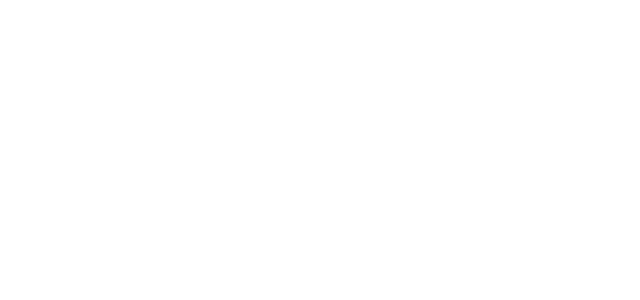
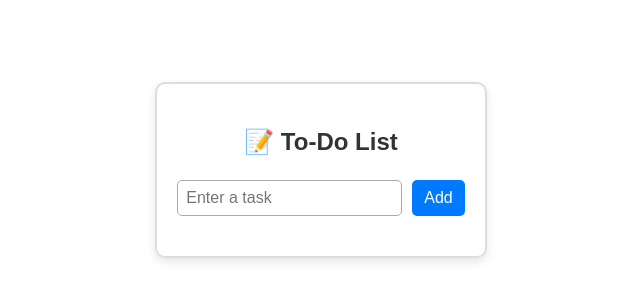
Before and after one commit to ashish23072002/learn_react_redux, a React (Vite) app: page / in a window 1280 px wide. Shown: the part 230-530 px from the top of the page, without its empty margins (319-959 px from the left). Built offline with nearby package versions, Linux system fonts and the light colour scheme.

Commit message:
Connect Redux with your React App, and creating simple To-Do

```diff
--- a/package.json
+++ b/package.json
@@ -12,6 +12,7 @@
   "dependencies": {
     "react": "^19.1.0",
     "react-dom": "^19.1.0",
+    "react-redux": "^9.2.0",
     "redux": "^5.0.1"
   },
   "devDependencies": {
--- a/src/App.jsx
+++ b/src/App.jsx
@@ -1,10 +1,11 @@
 import './App.css'
+import { Todo } from './components/Todo'
 
 function App() {
 
   return (
     <>
-
+      <Todo/>
     </>
   )
 }
--- /dev/null
+++ b/src/components/Todo.css
@@ -0,0 +1,74 @@
+.todo-container {
+  max-width: 400px;
+  margin: 40px auto;
+  font-family: Arial, sans-serif;
+  padding: 20px;
+  border: 2px solid #ddd;
+  border-radius: 10px;
+  box-shadow: 0 4px 10px rgba(0, 0, 0, 0.1);
+}
+
+.todo-container h2 {
+  text-align: center;
+  color: #333;
+}
+
+.todo-input-section {
+  display: flex;
+  gap: 10px;
+  margin-bottom: 20px;
+}
+
+.todo-input-section input {
+  flex: 1;
+  padding: 8px;
+  font-size: 16px;
+  border: 1px solid #aaa;
+  border-radius: 5px;
+}
+
+.todo-input-section button {
+  padding: 8px 12px;
+  font-size: 16px;
+  background-color: #007bff;
+  color: white;
+  border: none;
+  border-radius: 5px;
+  cursor: pointer;
+}
+
+.todo-input-section button:hover {
+  background-color: #0056b3;
+}
+
+.todo-list {
+  list-style: none;
+  padding: 0;
+}
+
+.todo-item {
+  display: flex;
+  justify-content: space-between;
+  align-items: center;
+  margin-top: 10px;
+  padding: 6px 10px;
+  background-color: #f9f9f9;
+  border-radius: 5px;
+}
+
+.todo-item span {
+  cursor: pointer;
+}
+
+.todo-item.completed span {
+  text-decoration: line-through;
+  color: #777;
+}
+
+.todo-item button {
+  background-color: transparent;
+  border: none;
+  color: red;
+  font-size: 18px;
+  cursor: pointer;
+}
--- /dev/null
+++ b/src/components/Todo.jsx
@@ -0,0 +1,55 @@
+import { useState } from "react";
+import './Todo.css'
+
+export const  Todo=()=> {
+  const [tasks, setTasks] = useState([]);
+  const [newTask, setNewTask] = useState("");
+
+  const handleAddTask = (e) => {
+    e.preventDefault(); // Prevent page reload on form submission
+    if (newTask.trim() === "") return;
+    setTasks([...tasks, { text: newTask, completed: false }]);
+    setNewTask("");
+  };
+
+  const handleToggleComplete = (index) => {
+    const updatedTasks = tasks.map((task, i) =>
+      i === index ? { ...task, completed: !task.completed } : task
+    );
+    setTasks(updatedTasks);
+  };
+
+  const handleDeleteTask = (index) => {
+    const updatedTasks = tasks.filter((_, i) => i !== index);
+    setTasks(updatedTasks);
+  };
+
+  return (
+    <div className="todo-container">
+      <h2>📝 To-Do List</h2>
+      <form className="todo-input-section" onSubmit={handleAddTask}>
+        <input
+          type="text"
+          value={newTask}
+          onChange={(e) => setNewTask(e.target.value)}
+          placeholder="Enter a task"
+        />
+        <button type="submit">Add</button>
+      </form>
+
+      <ul className="todo-list">
+        {tasks.map((task, index) => (
+          <li
+            key={index}
+            className={`todo-item ${task.completed ? "completed" : ""}`}
+          >
+            <span onClick={() => handleToggleComplete(index)}>
+              {task.text}
+            </span>
+            <button onClick={() => handleDeleteTask(index)}>❌</button>
+          </li>
+        ))}
+      </ul>
+    </div>
+  );
+}
--- a/src/main.jsx
+++ b/src/main.jsx
@@ -1,11 +1,15 @@
-import { StrictMode } from 'react'
-import { createRoot } from 'react-dom/client'
-import './index.css'
-import App from './App.jsx'
-import "./store.jsx"
+import { StrictMode } from "react";
+import { createRoot } from "react-dom/client";
+import "./index.css";
+import App from "./App.jsx";
+import "./store.jsx";
+import { Provider } from "react-redux";
+// import { store } from "./store.jsx";
 
-createRoot(document.getElementById('root')).render(
+createRoot(document.getElementById("root")).render(
   <StrictMode>
-    <App />
-  </StrictMode>,
-)
+    {/* <Provider store={store}> */}
+      <App />
+    {/* </Provider> */}
+  </StrictMode>
+);
--- a/src/store.jsx
+++ b/src/store.jsx
@@ -34,7 +34,7 @@ const taskReducer = (state = intialState, action) => {
 // create react store using reducer
 // installed redux
 
-const store = createStore(taskReducer);
+export const store = createStore(taskReducer);
 console.log(store);
 // login to the intialState
 console.log("Initial state", store.getState());
```
Also changed, not shown: 1 other file (tests, documents, lock files or other folders).
